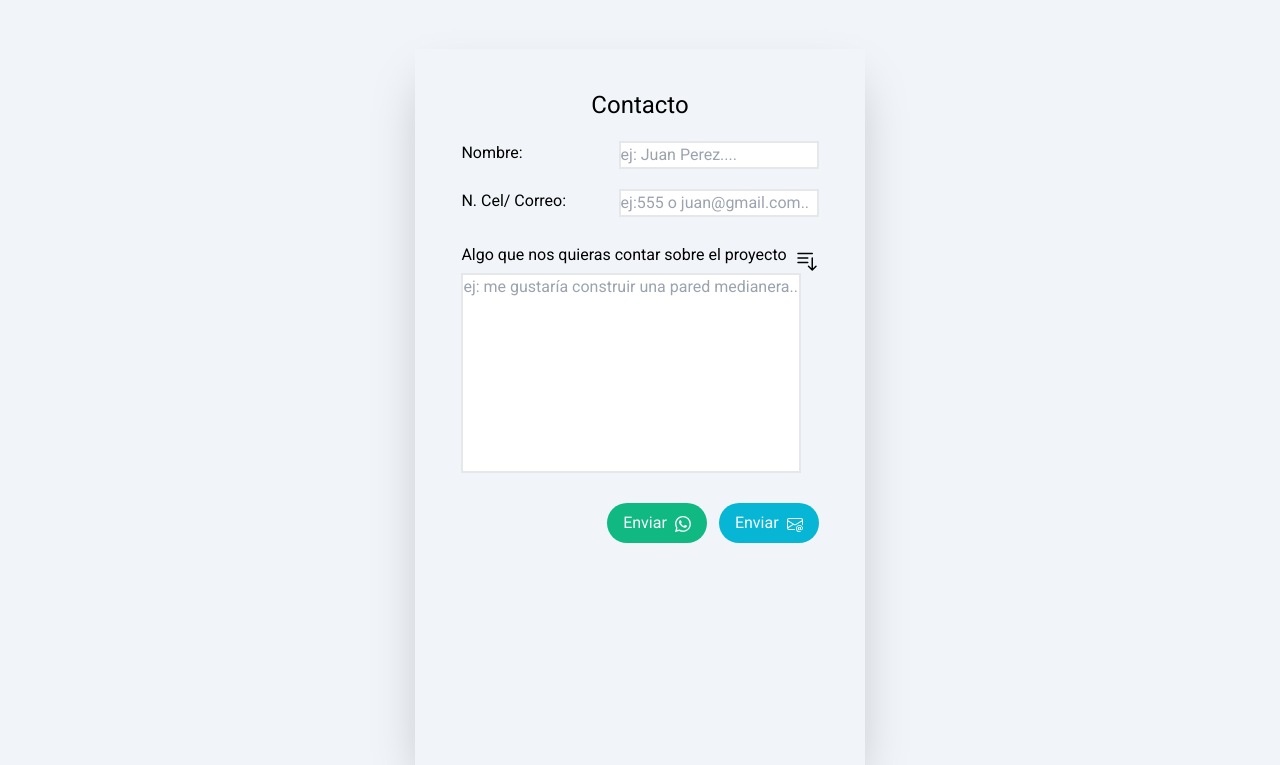
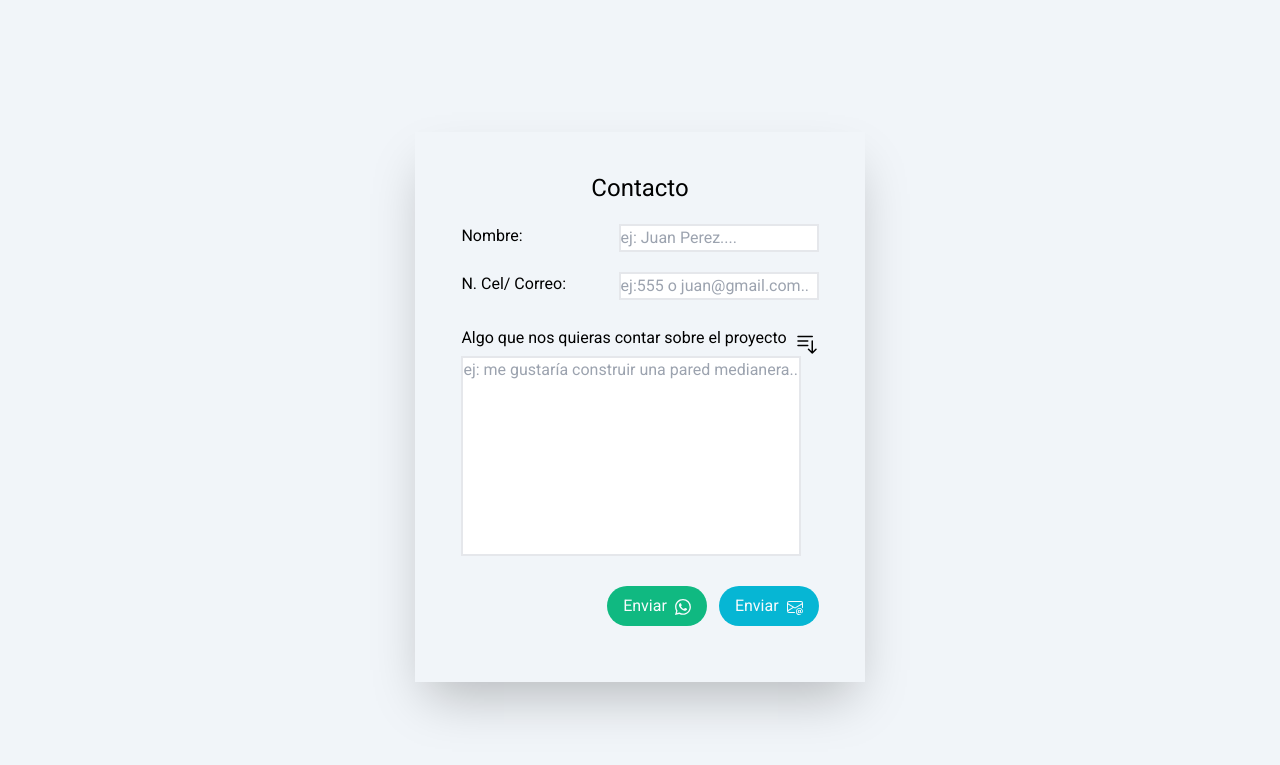
Before and after one commit to Del-Valle-Group/construcci-nes, a plain HTML site: page index.html in a window 1280 px wide. Shown: the part 1133-1898 px from the top of the page. Drawn offline with nearby package versions, Linux system fonts and the light colour scheme.

Commit message:
Update index.html

```diff
--- a/index.html
+++ b/index.html
@@ -149,10 +149,10 @@
         </div>
       </div>
       <div
-        class="md:h-screen flex bg-slate-100 justify-center p-2 md:p-8 "
+        class="md:h-screen flex bg-slate-100 justify-center place-items-center p-2 md:p-8 "
         id="contacto"
       >
-        <div class="bg-slate-100 shadow-2xl w-[360px] md:w-[450px] mt-5 p-5">
+        <div class="bg-slate-100 shadow-2xl w-[360px] md:w-[450px] mt-5 p-5 md:h-[550px]">
           <div class="flex justify-center place-items-center my-5">
             <h3 class="text-2xl">Contacto</h3>
           </div>
```
